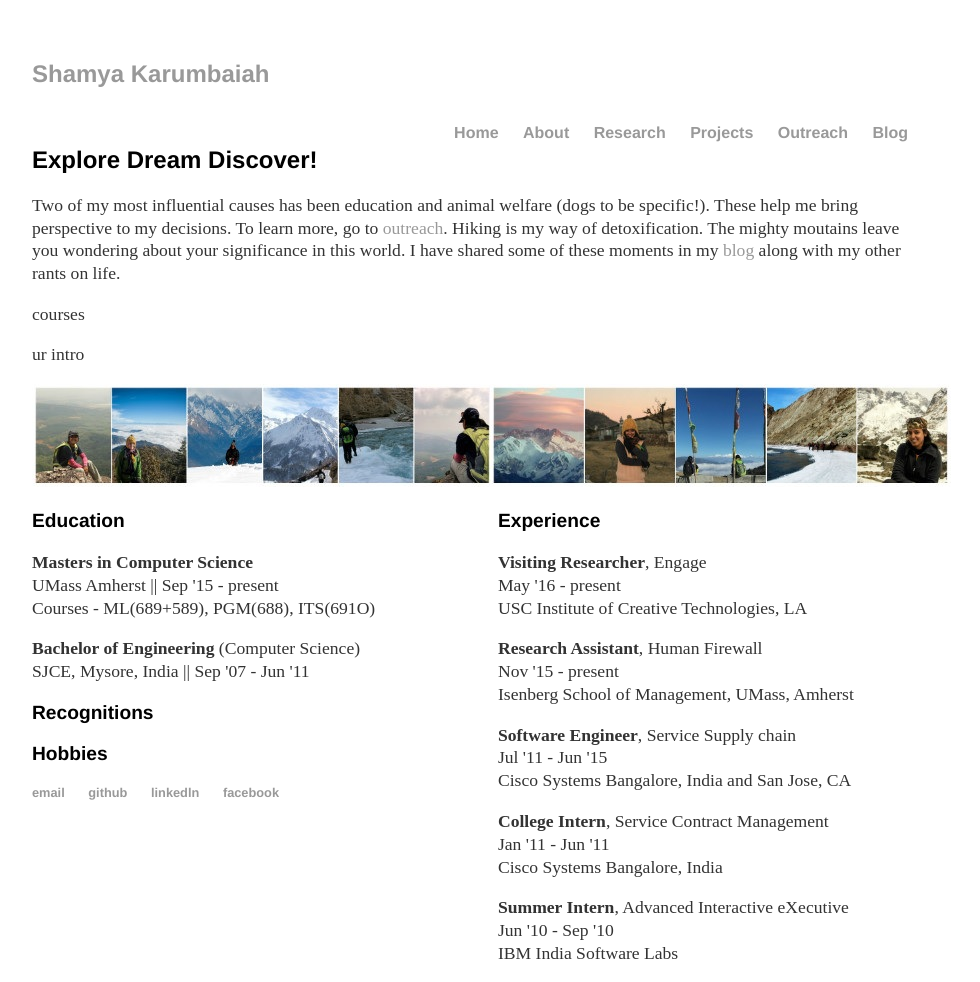
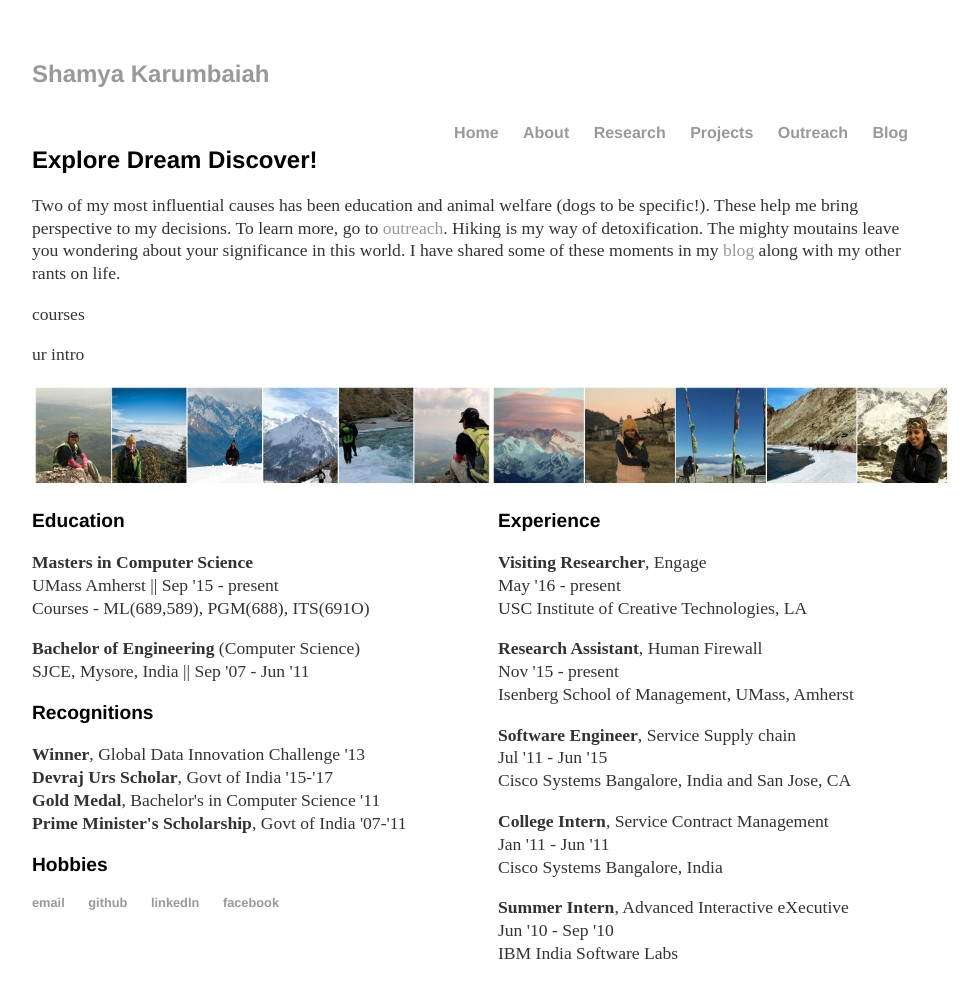
Before and after one commit to Shamya/shamyatest.github.io, a Jekyll site: the page built from about/index.html, in a window 1280 px wide. Shown: the whole page, without its empty margins (160-1140 px from the left). Built offline with Jekyll 4.4.1, drawn with Linux system fonts in a browser that asks for light colours.

Commit message:
Update index.html

```diff
--- a/about/index.html
+++ b/about/index.html
@@ -16,7 +16,7 @@ title: About Me
   <p>
     <b>Masters in Computer Science</b> </br>
     UMass Amherst || Sep '15 - present </br>
-    Courses - ML(689+589), PGM(688), ITS(691O)
+    Courses - ML(689,589), PGM(688), ITS(691O)
   </p>
 
   <p>
@@ -25,6 +25,13 @@ title: About Me
   </p>
 
   <h3>Recognitions</h3>
+  <p>
+    <b>Winner</b>, Global Data Innovation Challenge '13</br>
+    <b>Devraj Urs Scholar</b>, Govt of India '15-'17</br>
+    <b>Gold Medal</b>, Bachelor's in Computer Science '11</br>
+    <b>Prime Minister's Scholarship</b>, Govt of India '07-'11
+  </p>
+
   <h3>Hobbies</h3>
 </div>
 
```
